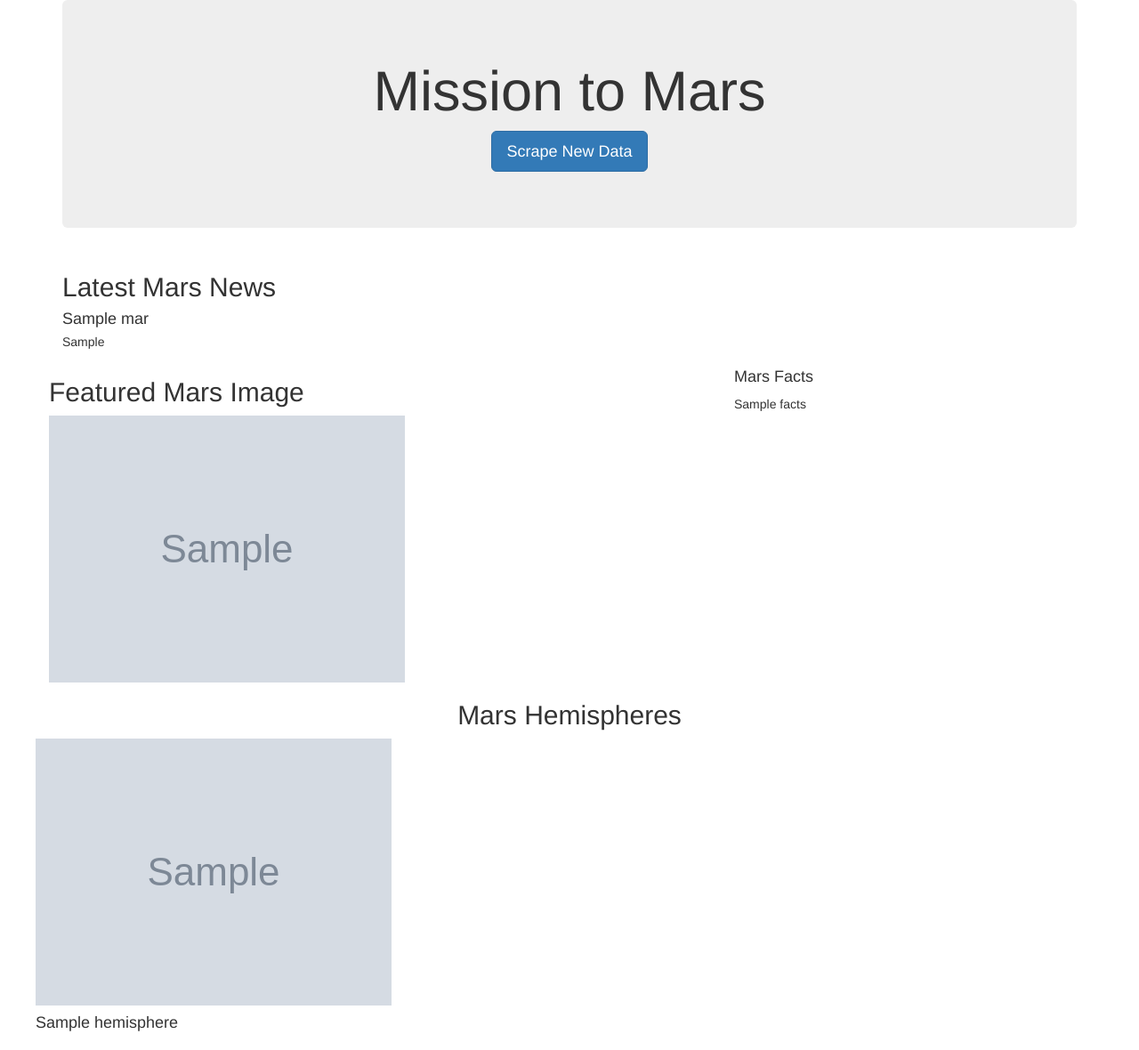
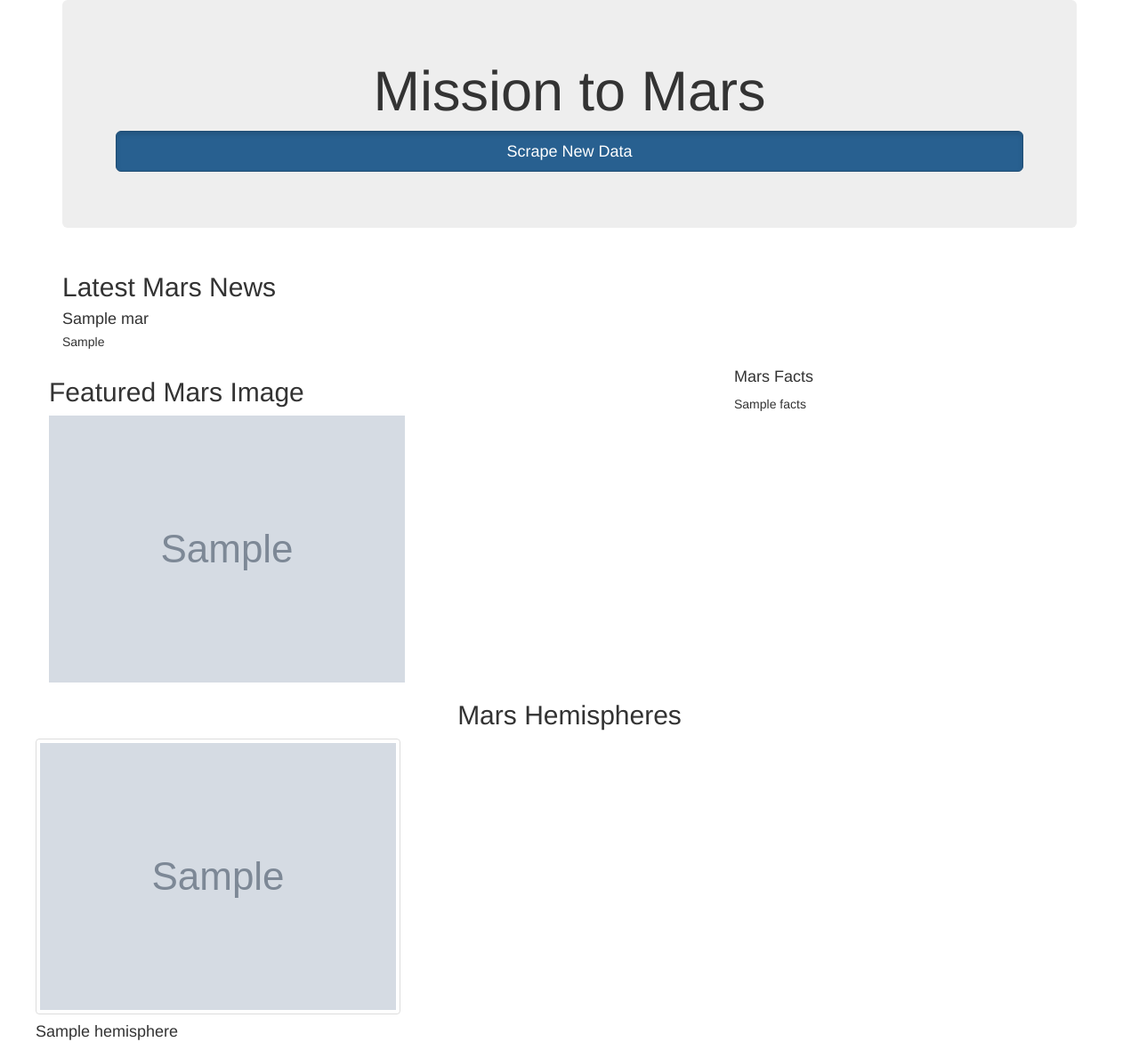
Before and after one commit to HannaKim4673/Mission-to-Mars, a Flask app: page / in a window 1280 px wide. Shown: the whole page at 89% size. Before the commit the page ends 1159 px from the top, so only its background shows below. Run offline with Flask 2, Linux system fonts and the light colour scheme; grey boxes marked "Sample" are stand-in pictures; a database or web service that is not in the repository returns one stand-in record (values such as "Sample title"); some libraries are stand-ins or nearby versions.

Commit message:
Updated index.html with Bootstrap 3 for module 10 challenge deliverable 3

```diff
--- a/templates/index.html
+++ b/templates/index.html
@@ -11,12 +11,14 @@
     <div class="container">
         <div class="jumbotron text-center">
             <h1>Mission to Mars</h1>
-            <p><a class="btn btn-primary btn-lg" href="/scrape"
+            <!-- Thanks to addition of active state, button will appear darker after being pressed or when mouse is over button -->
+            <!-- btn-block makes the button the full width of the jumbotron -->
+            <p><a class="btn btn-primary btn-lg btn-block active" href="/scrape"
                         role="button">Scrape New Data</a></p>
         </div>
         <!-- Mars News -->
         <div class="row" id="mars-news">
-            <div class="col-md-12">
+            <div class="col-xs-12 col-md-12">
                 <div class="media">
                     <div class="media-body">
                         <h2>Latest Mars News</h2>
@@ -29,11 +31,11 @@
         <!-- First level -->
         <div class="row" id="mars-featured-image">
             <!-- Second level -->
-            <div class="col-md-8">
+            <div class="col-xs-12 col-md-8">
                 <h2>Featured Mars Image</h2>
                 <img src="{{ mars.featured_image }}" class="img-responsive" alt="Responsive image">
             </div>
-            <div class="col-md-4">
+            <div class="col-xs-6 col-md-4">
                 <div class="row" id="mars-facts">
                     <!-- Mars Facts -->
                     <div class="row" id="mars-facts">
@@ -44,13 +46,14 @@
         </div>
         <!-- Mars Hemispheres -->
         <div class="row" id="mars-hemispheres">
-            <div class="col-md-12">
+            <div class="col-xs-12 col-md-12">
                 <!-- Info for centering text found at https://htmlcheatsheet.com/m/ -->
                 <h2 style="text-align: center;">Mars Hemispheres</h2>
             </div>
             {% for hemisphere in mars.hemispheres %}
-                <div class="col-md-6">
-                    <img src="{{ hemisphere['img_url'] }}" class="img-responsive" alt="Responsive image">
+                <div class="col-xs-6 col-md-6">
+                    <!-- Changed images to thumbnails -->
+                    <img src="{{ hemisphere['img_url'] }}" alt="Responsive image" class="img-thumbnail">
                     <h4>{{ hemisphere['title'] }}</h4>
                 </div>
             {% endfor %}
```
